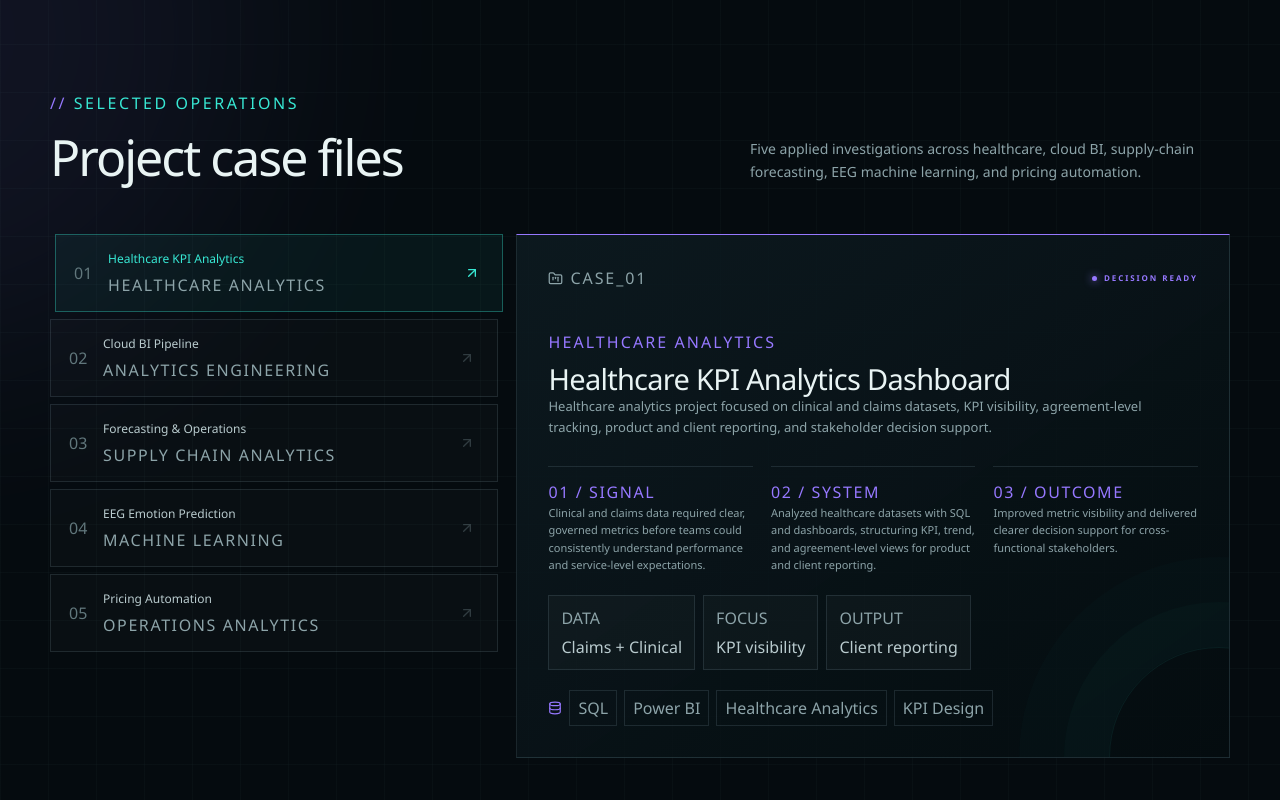
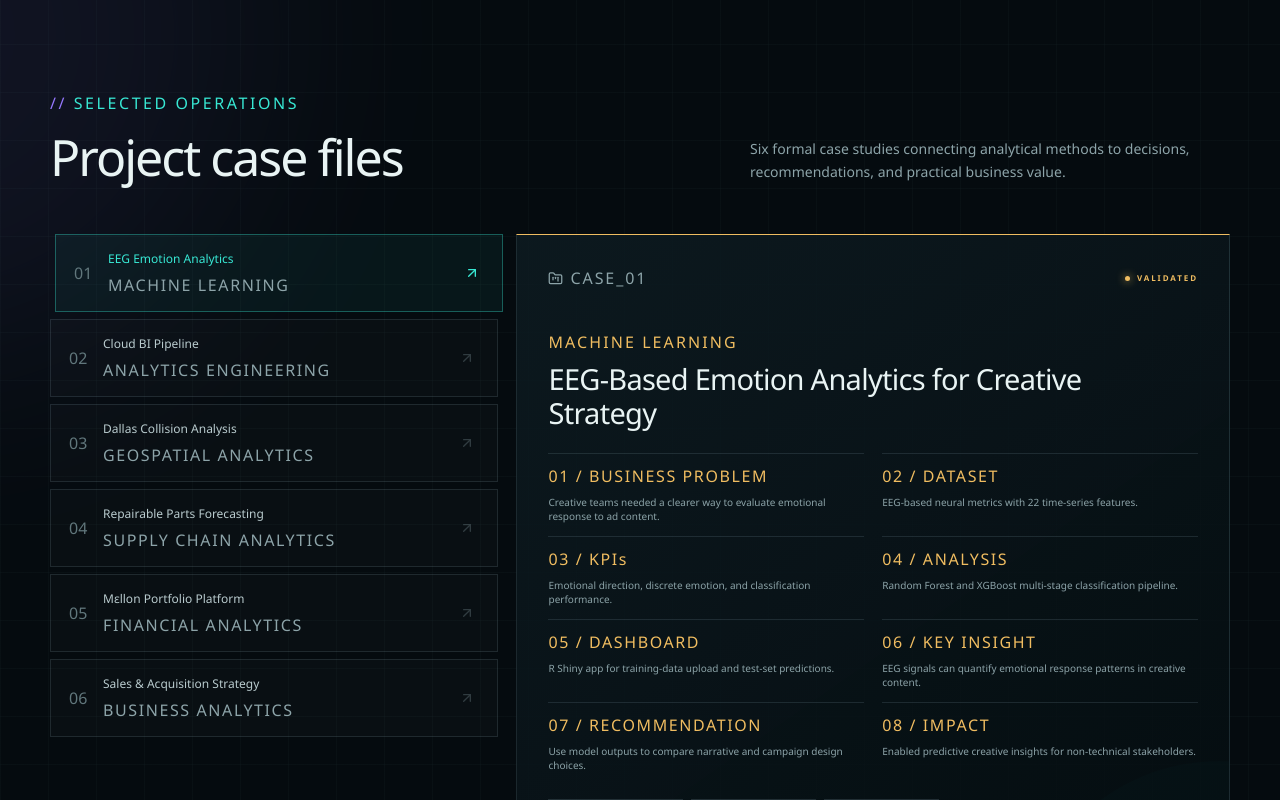
Before and after one commit to JEEVA-SATISK-KUMAR/jeeva-portfolio, a Next.js app: page / in a window 1280 px wide. Shown: the part 1540-2340 px from the top of the page. Built offline with nearby package versions, Linux system fonts and the light colour scheme.

Commit message:
Update portfolio project case files

```diff
--- a/src/app/globals.css
+++ b/src/app/globals.css
@@ -112,7 +112,7 @@ a { color: inherit; text-decoration: none; }
 .case-detail { position: relative; min-height: 440px; border: 1px solid var(--line); background: linear-gradient(145deg, rgba(14,29,35,.78), rgba(5,12,16,.82)); padding: 31px; overflow: hidden; }.case-detail::after { content: ""; position: absolute; width: 220px; height: 220px; border: 1px solid rgba(56,232,212,.08); border-radius: 50%; right: -100px; bottom: -110px; box-shadow: 0 0 0 45px rgba(56,232,212,.018), 0 0 0 90px rgba(56,232,212,.01); }.case-detail.accent-violet { --case-accent: var(--violet); }.case-detail.accent-amber { --case-accent: var(--amber); }.case-detail.accent-cyan { --case-accent: var(--cyan); }.case-detail { border-top-color: var(--case-accent); }
 .case-topline { display: flex; justify-content: space-between; align-items: center; color: var(--muted); font: 9px var(--font-geist-mono); letter-spacing: .12em; }.case-topline span, .case-topline b { display: flex; align-items: center; gap: 7px; }.case-topline b { color: var(--case-accent); font-size: 8px; }.case-topline b i { width: 5px; height: 5px; border-radius: 50%; background: currentColor; box-shadow: 0 0 8px currentColor; }
 .case-category { margin: 40px 0 8px; color: var(--case-accent); font: 9px var(--font-geist-mono); letter-spacing: .13em; text-transform: uppercase; }.case-detail h3 { max-width: 600px; margin: 0; font-size: 29px; line-height: 1.15; letter-spacing: -.025em; font-weight: 550; }.case-summary { color: var(--muted); font-size: 13px; line-height: 1.65; max-width: 640px; }
-.case-narrative { display: grid; grid-template-columns: repeat(3,1fr); gap: 18px; margin-top: 28px; }.case-narrative > div { padding-top: 13px; border-top: 1px solid var(--line); }.case-narrative span { color: var(--case-accent); font: 8px var(--font-geist-mono); letter-spacing: .1em; }.case-narrative p { color: var(--muted); font-size: 11px; line-height: 1.55; }
+.case-narrative { display: grid; grid-template-columns: repeat(2,1fr); column-gap: 18px; row-gap: 8px; margin-top: 24px; }.case-narrative > div { padding-top: 10px; border-top: 1px solid var(--line); }.case-narrative span { color: var(--case-accent); font: 8px var(--font-geist-mono); letter-spacing: .1em; }.case-narrative p { margin: 7px 0 4px; color: var(--muted); font-size: 10px; line-height: 1.45; }
 .case-metrics { display: flex; gap: 8px; margin-top: 22px; }.case-metrics > div { min-width: 115px; padding: 10px 12px; background: rgba(255,255,255,.025); border: 1px solid var(--line); }.case-metrics span, .case-metrics strong { display: block; }.case-metrics span { color: var(--muted); font: 7px var(--font-geist-mono); text-transform: uppercase; }.case-metrics strong { margin-top: 5px; font: 10px var(--font-geist-mono); color: var(--soft); }
 .stack-row { display: flex; align-items: center; flex-wrap: wrap; gap: 7px; margin-top: 20px; color: var(--case-accent); }.stack-row span { border: 1px solid var(--line); color: var(--muted); padding: 5px 8px; font: 8px var(--font-geist-mono); }
 
@@ -135,7 +135,7 @@ footer { min-height: 130px; display: flex; align-items: center; border-top: 1px
 @media (max-width: 980px) {
   .site-header nav, .header-status { display: none; }.mode-toggle { margin-left: auto; }
   .hero { grid-template-columns: 1fr; padding-top: 90px; }.hero-visual { min-height: 470px; }.terminal-section { grid-template-columns: 1fr; gap: 35px; }.terminal-intro { max-width: 600px; }
-  .case-layout { grid-template-columns: 1fr; }.case-index { display: grid; grid-template-columns: repeat(5,1fr); }.case-index button { min-height: 100px; display: flex; flex-direction: column; align-items: flex-start; justify-content: center; gap: 8px; }.case-index button svg { display: none; }.case-index button.active { transform: translateY(-4px); }
+  .case-layout { grid-template-columns: 1fr; }.case-index { display: grid; grid-template-columns: repeat(3,1fr); }.case-index button { min-height: 100px; display: flex; flex-direction: column; align-items: flex-start; justify-content: center; gap: 8px; }.case-index button svg { display: none; }.case-index button.active { transform: translateY(-4px); }
   .skills-grid { grid-template-columns: repeat(2,1fr); }.contact-section { padding: 65px 50px; }
 }
 
--- a/src/components/CommandTerminal.tsx
+++ b/src/components/CommandTerminal.tsx
@@ -10,7 +10,7 @@ const commandList = [
   "help", "about", "skills", "projects", "experience", "education", "certifications",
   "publication", "linkedin", "contact", "healthcare", "supply chain", "analytics lab",
   "summary", "resume", "target roles",
-  "case airline", "case healthcare", "case neuro", "case cloud", "case finance",
+  "case airline", "case neuro", "case cloud", "case traffic", "case finance", "case sales",
 ];
 
 function resolveCommand(rawCommand: string): string {
--- a/src/components/ProjectCaseFiles.tsx
+++ b/src/components/ProjectCaseFiles.tsx
@@ -14,7 +14,7 @@ export function ProjectCaseFiles() {
       <SectionHeading
         eyebrow="SELECTED OPERATIONS"
         title="Project case files"
-        description="Five applied investigations across healthcare, cloud BI, supply-chain forecasting, EEG machine learning, and pricing automation."
+        description="Six formal case studies connecting analytical methods to decisions, recommendations, and practical business value."
       />
 
       <div className="case-layout">
@@ -49,12 +49,16 @@ export function ProjectCaseFiles() {
           </div>
           <p className="case-category">{activeProject.category}</p>
           <h3>{activeProject.title}</h3>
-          <p className="case-summary">{activeProject.summary}</p>
 
           <div className="case-narrative">
-            <div><span>01 / SIGNAL</span><p>{activeProject.challenge}</p></div>
-            <div><span>02 / SYSTEM</span><p>{activeProject.solution}</p></div>
-            <div><span>03 / OUTCOME</span><p>{activeProject.impact}</p></div>
+            <div><span>01 / BUSINESS PROBLEM</span><p>{activeProject.caseStudy.businessProblem}</p></div>
+            <div><span>02 / DATASET</span><p>{activeProject.caseStudy.dataset}</p></div>
+            <div><span>03 / KPIs</span><p>{activeProject.caseStudy.kpis}</p></div>
+            <div><span>04 / ANALYSIS</span><p>{activeProject.caseStudy.analysis}</p></div>
+            <div><span>05 / DASHBOARD</span><p>{activeProject.caseStudy.dashboard}</p></div>
+            <div><span>06 / KEY INSIGHT</span><p>{activeProject.caseStudy.keyInsight}</p></div>
+            <div><span>07 / RECOMMENDATION</span><p>{activeProject.caseStudy.recommendation}</p></div>
+            <div><span>08 / IMPACT</span><p>{activeProject.caseStudy.impact}</p></div>
           </div>
 
           <div className="case-metrics">
--- a/src/data/projects.ts
+++ b/src/data/projects.ts
@@ -1,14 +1,21 @@
 export type Project = {
-  id: "airline" | "healthcare" | "neuro" | "cloud" | "finance";
+  id: "neuro" | "cloud" | "traffic" | "airline" | "finance" | "sales";
   index: string;
   title: string;
   shortTitle: string;
   category: string;
   status: string;
   summary: string;
-  challenge: string;
-  solution: string;
-  impact: string;
+  caseStudy: {
+    businessProblem: string;
+    dataset: string;
+    kpis: string;
+    analysis: string;
+    dashboard: string;
+    keyInsight: string;
+    recommendation: string;
+    impact: string;
+  };
   metrics: { label: string; value: string }[];
   stack: string[];
   accent: "cyan" | "violet" | "amber";
@@ -16,89 +23,23 @@ export type Project = {
 
 export const projects: Project[] = [
   {
-    id: "healthcare",
+    id: "neuro",
     index: "01",
-    title: "Healthcare KPI Analytics Dashboard",
-    shortTitle: "Healthcare KPI Analytics",
-    category: "Healthcare Analytics",
-    status: "DECISION READY",
-    summary:
-      "Healthcare analytics project focused on clinical and claims datasets, KPI visibility, agreement-level tracking, product and client reporting, and stakeholder decision support.",
-    challenge:
-      "Clinical and claims data required clear, governed metrics before teams could consistently understand performance and service-level expectations.",
-    solution:
-      "Analyzed healthcare datasets with SQL and dashboards, structuring KPI, trend, and agreement-level views for product and client reporting.",
-    impact:
-      "Improved metric visibility and delivered clearer decision support for cross-functional stakeholders.",
-    metrics: [
-      { label: "Data", value: "Claims + Clinical" },
-      { label: "Focus", value: "KPI visibility" },
-      { label: "Output", value: "Client reporting" },
-    ],
-    stack: ["SQL", "Power BI", "Healthcare Analytics", "KPI Design"],
-    accent: "violet",
-  },
-  {
-    id: "cloud",
-    index: "02",
-    title: "Cloud BI Pipeline",
-    shortTitle: "Cloud BI Pipeline",
-    category: "Analytics Engineering",
-    status: "ORCHESTRATED",
-    summary:
-      "Data pipeline and BI reporting project using Azure Data Factory, Microsoft Fabric, Power BI, SQL warehousing patterns, star schema modeling, and incremental loads.",
-    challenge:
-      "Analytics data needed reliable ingestion, modeled storage, and efficient refresh patterns to support scalable reporting.",
-    solution:
-      "Designed a star-schema workflow with Azure Data Factory orchestration, Microsoft Fabric, SQL warehousing, and incremental loads.",
-    impact:
-      "Created a repeatable path from source data to trusted, refreshable Power BI reporting.",
-    metrics: [
-      { label: "Orchestration", value: "Azure Data Factory" },
-      { label: "Model", value: "Star schema" },
-      { label: "Refresh", value: "Incremental" },
-    ],
-    stack: ["Azure Data Factory", "Microsoft Fabric", "Power BI", "SQL"],
-    accent: "cyan",
-  },
-  {
-    id: "airline",
-    index: "03",
-    title: "Forecasting and Operations Analytics",
-    shortTitle: "Forecasting & Operations",
-    category: "Supply Chain Analytics",
-    status: "MODEL READY",
-    summary:
-      "Forecasting project focused on demand prediction, supply-chain planning, scenario analysis, and operational decision support.",
-    challenge:
-      "Variable demand and operational constraints made planning difficult without a structured forecasting and scenario-analysis framework.",
-    solution:
-      "Built forecasting models and decision scenarios to translate demand signals into actionable supply-chain and operations planning inputs.",
-    impact:
-      "Connected model output to practical operational decisions, resource planning, and performance measurement.",
-    metrics: [
-      { label: "Focus", value: "Demand prediction" },
-      { label: "Context", value: "Supply chain" },
-      { label: "Output", value: "Planning support" },
-    ],
-    stack: ["Python", "R", "Time Series", "Scenario Analysis"],
-    accent: "cyan",
-  },
-  {
-    id: "neuro",
-    index: "04",
-    title: "EEG-Based Emotion Prediction",
-    shortTitle: "EEG Emotion Prediction",
+    title: "EEG-Based Emotion Analytics for Creative Strategy",
+    shortTitle: "EEG Emotion Analytics",
     category: "Machine Learning",
     status: "VALIDATED",
-    summary:
-      "Machine learning project using Random Forest and XGBoost to predict emotional direction from 22 EEG time-series features, with an R Shiny application for non-technical stakeholders.",
-    challenge:
-      "Non-technical stakeholders needed a practical way to explore complex EEG model outputs and connect predictions to business decisions.",
-    solution:
-      "Engineered Random Forest and XGBoost models and delivered predictions through an interactive R Shiny stakeholder application.",
-    impact:
-      "Made sophisticated emotion-model outputs accessible and useful to non-technical decision-makers.",
+    summary: "Emotion classification and stakeholder-facing analytics for creative strategy.",
+    caseStudy: {
+      businessProblem: "Creative teams needed a clearer way to evaluate emotional response to ad content.",
+      dataset: "EEG-based neural metrics with 22 time-series features.",
+      kpis: "Emotional direction, discrete emotion, and classification performance.",
+      analysis: "Random Forest and XGBoost multi-stage classification pipeline.",
+      dashboard: "R Shiny app for training-data upload and test-set predictions.",
+      keyInsight: "EEG signals can quantify emotional response patterns in creative content.",
+      recommendation: "Use model outputs to compare narrative and campaign design choices.",
+      impact: "Enabled predictive creative insights for non-technical stakeholders.",
+    },
     metrics: [
       { label: "Features", value: "22 EEG signals" },
       { label: "Models", value: "RF + XGBoost" },
@@ -108,26 +49,133 @@ export const projects: Project[] = [
     accent: "amber",
   },
   {
+    id: "cloud",
+    index: "02",
+    title: "Cloud BI Pipeline & Reporting System with Azure, Fabric & Power BI",
+    shortTitle: "Cloud BI Pipeline",
+    category: "Analytics Engineering",
+    status: "ORCHESTRATED",
+    summary: "An end-to-end cloud BI workflow for governed sales reporting.",
+    caseStudy: {
+      businessProblem: "Sales reporting needed an automated, cloud-native analytics workflow.",
+      dataset: "AdventureWorks data loaded into a cloud data warehouse.",
+      kpis: "Sales performance, trends, and executive reporting measures.",
+      analysis: "Automated ETL, SQL warehousing, data modeling, and advanced DAX.",
+      dashboard: "Power BI reports with drillthroughs, bookmarks, and KPI views.",
+      keyInsight: "Integrated cloud pipelines improve reporting consistency and access.",
+      recommendation: "Use governed refresh workflows for repeatable self-service BI.",
+      impact: "Enabled executive-level sales insights and performance tracking.",
+    },
+    metrics: [
+      { label: "Source", value: "AdventureWorks" },
+      { label: "Pipeline", value: "Azure + Fabric" },
+      { label: "Reporting", value: "Power BI" },
+    ],
+    stack: ["Azure Data Factory", "Microsoft Fabric", "Power BI", "DAX", "SQL"],
+    accent: "cyan",
+  },
+  {
+    id: "traffic",
+    index: "03",
+    title: "Traffic Collision Analysis & Visualization for Dallas",
+    shortTitle: "Dallas Collision Analysis",
+    category: "Geospatial Analytics",
+    status: "DECISION READY",
+    summary: "Geospatial crash analysis supporting safer route and intersection decisions.",
+    caseStudy: {
+      businessProblem: "Road users and planners needed visibility into high-risk Dallas intersections.",
+      dataset: "Dallas Police Department Open Data Portal crash records.",
+      kpis: "Accident frequency, collision severity, location, and time period.",
+      analysis: "Geospatial analysis of crash concentration and severity patterns.",
+      dashboard: "Interactive Tableau views for peak and off-peak route analysis.",
+      keyInsight: "Collision risk concentrates at identifiable intersections and periods.",
+      recommendation: "Prioritize high-risk locations in planning and route decisions.",
+      impact: "Improved decision visibility for planners, commuters, and logistics teams.",
+    },
+    metrics: [
+      { label: "Data", value: "Dallas Open Data" },
+      { label: "Focus", value: "Risk locations" },
+      { label: "Output", value: "Route insight" },
+    ],
+    stack: ["Tableau", "Geospatial Analysis", "Data Storytelling"],
+    accent: "violet",
+  },
+  {
+    id: "airline",
+    index: "04",
+    title: "American Airlines Repairable Parts Forecasting",
+    shortTitle: "Repairable Parts Forecasting",
+    category: "Supply Chain Analytics",
+    status: "MODEL READY",
+    summary: "Time-series forecasting for repairable-parts planning and operational support.",
+    caseStudy: {
+      businessProblem: "Repairable-parts planning required more reliable demand visibility.",
+      dataset: "Historical repairable-parts demand and planning data.",
+      kpis: "Demand trend, forecast accuracy, and planning variance.",
+      analysis: "Time-series forecasting with operational scenario analysis.",
+      dashboard: "Forecast and planning views for part-level decision support.",
+      keyInsight: "Demand patterns vary across parts and planning periods.",
+      recommendation: "Use forecast signals to support inventory and repair planning.",
+      impact: "Supported supply-chain planning and operational decision-making.",
+    },
+    metrics: [
+      { label: "Focus", value: "Demand forecast" },
+      { label: "Context", value: "Repairable parts" },
+      { label: "Output", value: "Planning support" },
+    ],
+    stack: ["Python", "R", "Time Series", "Scenario Analysis"],
+    accent: "cyan",
+  },
+  {
     id: "finance",
     index: "05",
-    title: "Cost Optimization and Pricing Automation",
-    shortTitle: "Pricing Automation",
-    category: "Operations Analytics",
-    status: "PRODUCTION IMPACT",
-    summary:
-      "Excel VBA and macros project integrating procurement, inventory, supplier, and pricing data to improve pricing accuracy by 15%, reduce business risk by 20%, and cut manual effort by 30%.",
-    challenge:
-      "Manual estimation workflows slowed quote turnaround and limited consistency across pricing, supplier, and inventory inputs.",
-    solution:
-      "Automated and standardized estimation workflows with Excel VBA and macros while incorporating pricing trends and competitive intelligence.",
-    impact:
-      "Improved pricing accuracy by 15%, reduced business risk by 20%, and cut manual effort by 30%.",
+    title: "Mεllon Portfolio Management Platform",
+    shortTitle: "Mεllon Portfolio Platform",
+    category: "Financial Analytics",
+    status: "INTERACTIVE",
+    summary: "A portfolio analytics platform combining structured data and conversational access.",
+    caseStudy: {
+      businessProblem: "Portfolio information was difficult to review without custom queries.",
+      dataset: "Structured portfolio holdings and transaction data.",
+      kpis: "Portfolio value, allocation, holdings, and performance trends.",
+      analysis: "Relational portfolio analysis and natural-language query workflows.",
+      dashboard: "Interactive portfolio views with a chatbot-to-SQL assistant.",
+      keyInsight: "Unified portfolio views make financial patterns easier to interpret.",
+      recommendation: "Centralize portfolio monitoring and guided data exploration.",
+      impact: "Enabled self-service portfolio analysis and decision visibility.",
+    },
     metrics: [
-      { label: "Accuracy", value: "+15%" },
-      { label: "Manual effort", value: "−30%" },
-      { label: "Business risk", value: "−20%" },
+      { label: "Storage", value: "MySQL" },
+      { label: "Interface", value: "Dashboard + Chat" },
+      { label: "Access", value: "Natural language" },
     ],
-    stack: ["Excel VBA", "Macros", "Forecasting", "Pricing Analytics"],
+    stack: ["MySQL", "Python", "Data Visualization", "NLP"],
     accent: "violet",
   },
+  {
+    id: "sales",
+    index: "06",
+    title: "Product Sales Analysis & Acquisition Strategy",
+    shortTitle: "Sales & Acquisition Strategy",
+    category: "Business Analytics",
+    status: "STRATEGY READY",
+    summary: "Statistical sales analysis supporting acquisition and growth decisions.",
+    caseStudy: {
+      businessProblem: "An acquisition decision required evidence on product sales performance.",
+      dataset: "Scraped and preprocessed product sales data.",
+      kpis: "Sales performance and factors influencing product results.",
+      analysis: "Statistical and exploratory analysis of sales drivers.",
+      dashboard: "Excel analysis views summarizing performance and acquisition factors.",
+      keyInsight: "Sales patterns revealed factors relevant to acquisition value.",
+      recommendation: "Use the identified drivers to guide investment evaluation.",
+      impact: "Enabled data-driven acquisition and growth recommendations.",
+    },
+    metrics: [
+      { label: "Method", value: "Statistical analysis" },
+      { label: "Focus", value: "Sales drivers" },
+      { label: "Output", value: "Acquisition insight" },
+    ],
+    stack: ["Excel", "Data Scraping", "Data Preprocessing", "Statistical Analysis"],
+    accent: "amber",
+  },
 ];
```
